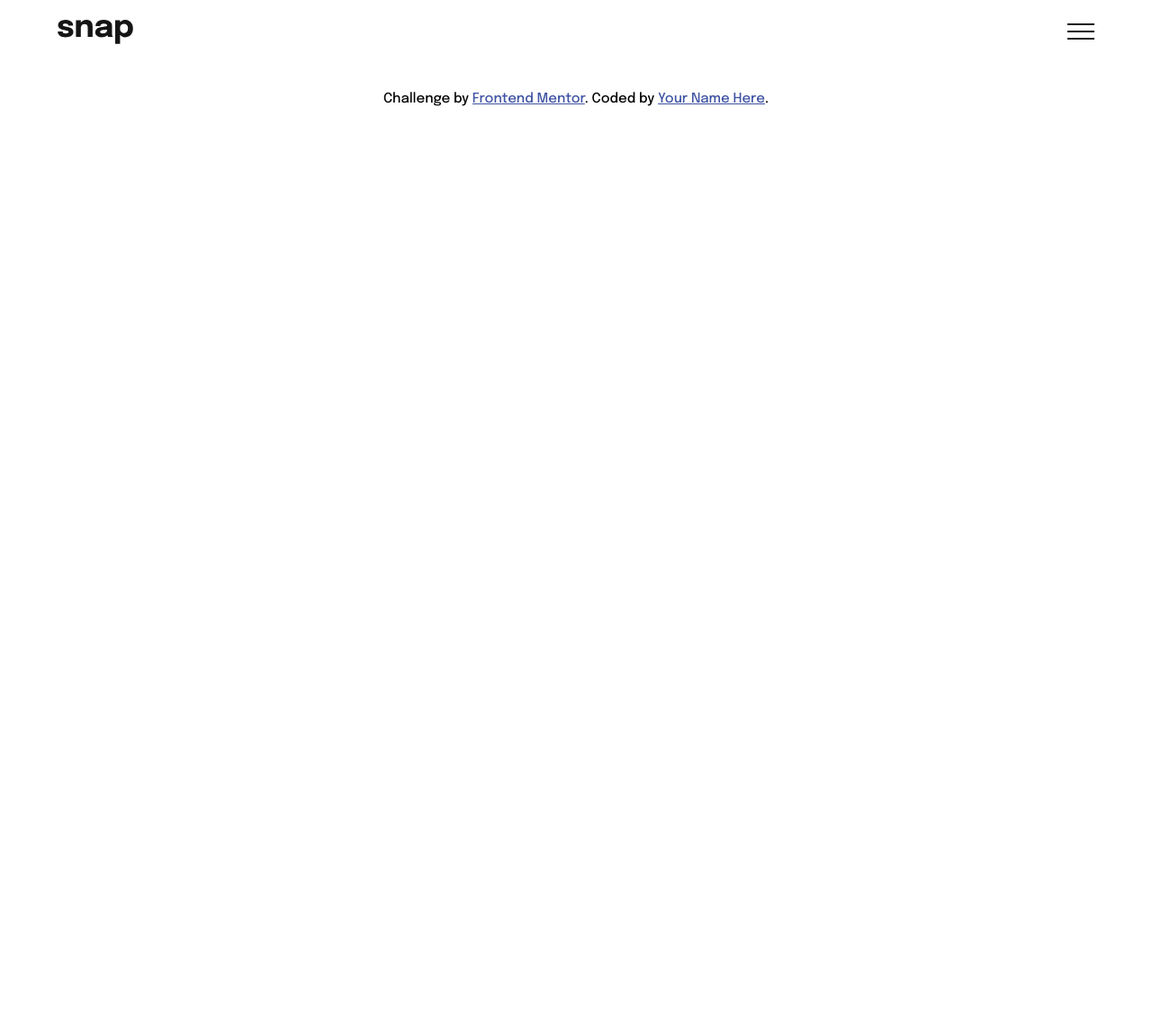
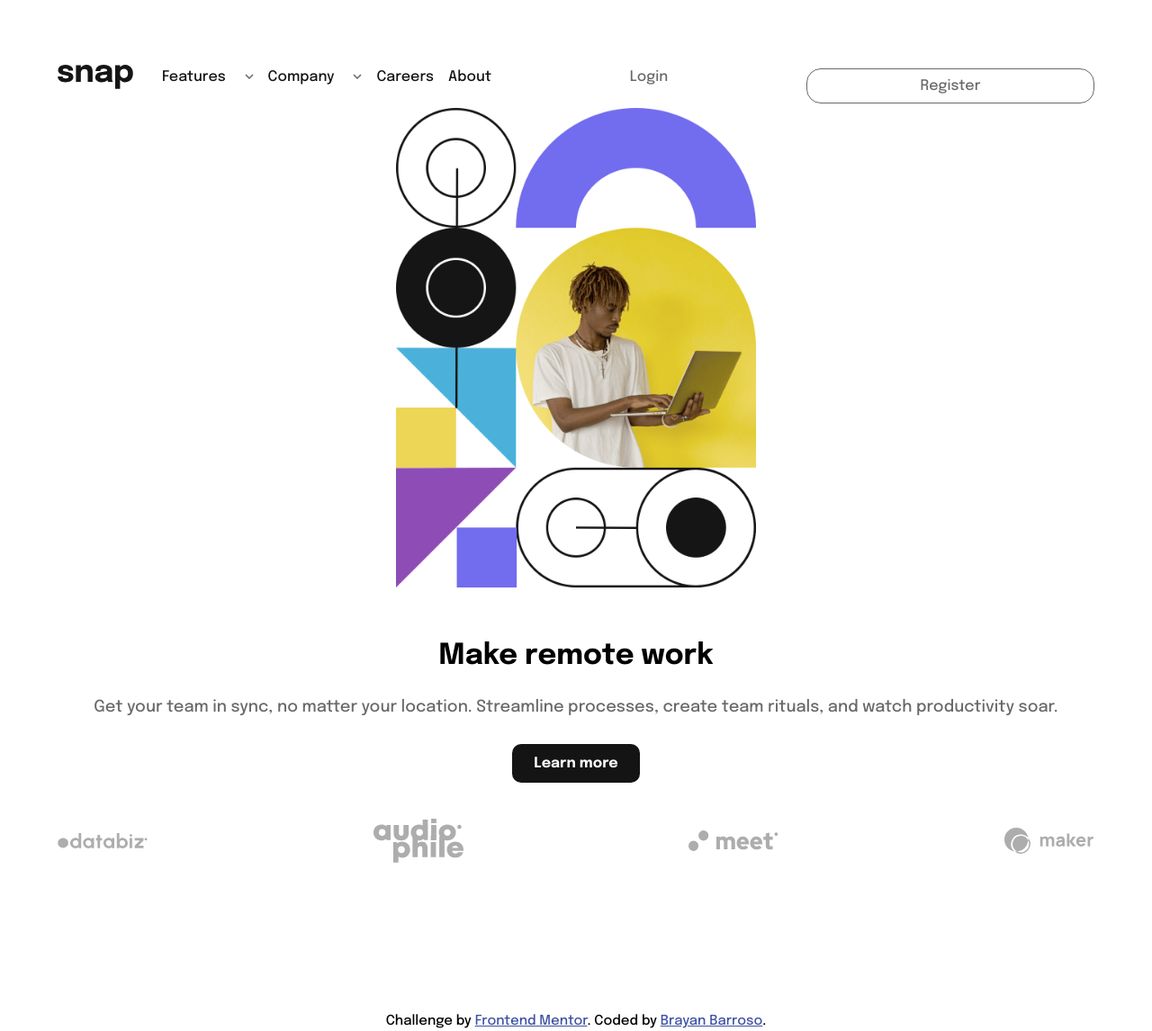
Before and after one commit to brayanbarroso/dropdown-navigation, a plain HTML site: page index.html in a window 1280 px wide. Shown: the whole page at 90% size. Before the commit the page ends 800 px from the top, so only its background shows below. Drawn offline with Linux system fonts and the light colour scheme.

Commit message:
ajustando menu a desktop

```diff
--- a/assets/css/main.css
+++ b/assets/css/main.css
@@ -128,6 +128,66 @@ body {
   text-decoration: none;
 }
 
+/* main */
+.main__section {
+  display: grid;
+  grid-template-columns: 5% 1fr 5%;
+  grid-template-areas:
+    "img img img"
+    ". text .";
+}
+
+.main__article {
+  grid-area: text;
+  padding: 56px 0;
+  text-align: center;
+}
+
+.main__title {
+  font-size: 2rem;
+}
+
+.main__paragraph {
+  color: var(--Medium-Gray);
+  font-size: 18px;
+  line-height: 1.5;
+  margin: 1.5em 0;
+}
+
+.main__button {
+  background-color: var(--Almost-Black);
+  border-radius: 10px;
+  color: var(--Almost-White);
+  display: inline-block;
+  font-weight: 700;
+  padding: 0.8em 1.5em;
+  text-decoration: none;
+}
+
+.main__picture {
+  grid-area: img;
+  margin: 0 auto;
+  max-width: 400px;
+}
+
+.main__img {
+  width: 100%;
+}
+
+.main__brands {
+  align-items: center;
+  display: grid;
+  gap: 1em;
+  grid-auto-columns: minmax(30px, 100px);
+  grid-auto-flow: column;
+  justify-content: space-between;
+  margin: 40px 0 80px;
+}
+
+.main__brand {
+  width: 100%;
+}
+
 /* Footer */
 footer {
   margin-block: 32px;
@@ -140,3 +200,64 @@ footer {
 .attribution a {
   color: hsl(228, 45%, 44%);
 }
+
+@media (min-width: 768px) {
+  .container {
+    overflow: visible;
+  }
+
+  .nav {
+    gap: 2em;
+    padding: 50px 0 0;
+  }
+
+  .nav__hamburguer {
+    display: none;
+  }
+
+  .nav__overlay {
+    background-color: transparent;
+    flex: 1;
+    opacity: 1;
+    pointer-events: unset;
+    position: unset;
+  }
+
+  .nav__menu {
+    align-items: center;
+    background-color: unset;
+    display: flex;
+    gap: 1em;
+    max-width: unset;
+    overflow: unset;
+    padding: 0;
+    position: unset;
+    width: 100%;
+  }
+
+  .nav__item {
+    margin: 0;
+    padding: 0;
+    position: relative;
+    width: max-content;
+  }
+
+  .nav__inner {
+    background-color: #ffffff;
+    box-shadow: 0 0 10px rgba(0, 0, 0, 0.5);
+    height: auto;
+    padding: 2em;
+    pointer-events: none;
+    position: absolute;
+    left: 0;
+    opacity: 0;
+    transition: opacity 0.3s;
+    width: max-content;
+    z-index: 1000;
+  }
+
+  .nav__inner--show {
+    opacity: 1;
+    pointer-events: unset;
+  }
+}
--- a/assets/js/app.js
+++ b/assets/js/app.js
@@ -1,5 +1,6 @@
 const hamburguerIcon = document.querySelector('.nav__hamburguer');
 const navOverlay     = document.querySelector('.nav__overlay');
+let currentDropdown = navOverlay;
 
 // Evento para mostrar el menu en dispositivos moviles
 hamburguerIcon.addEventListener('click',()=>{
@@ -15,13 +16,17 @@ navOverlay.addEventListener('click',(e)=>{
     // console.log(e.target.classList.value);
     if(isActive(currentElement,'nav__parent')){
         const subMenu = currentElement.parentElement.children[1];
-        console.log(subMenu);
+        // console.log(subMenu);
         if(window.innerWidth < 768){
-let height = (subMenu.clientHeight == 0) ? subMenu.scrollHeight : 0;
+        let height = (subMenu.clientHeight == 0) ? subMenu.scrollHeight : 0;
 
-subMenu.style.height = `${height}px`;
+        subMenu.style.height = `${height}px`;
         }else{
-
+            if (!isActive(subMenu, 'nav__inner--show')) {
+                closeDropdown(currentDropdown);
+            }
+            subMenu.classList.toggle('nav__inner--show');
+            currentDropdown = subMenu;
         }
     }
 });
@@ -29,3 +34,20 @@ subMenu.style.height = `${height}px`;
 function isActive(element, string){
     return element.classList.value.includes(string);
 }
+
+function closeDropdown(currentDropdown){
+    if (isActive(currentDropdown, 'nav__inner--show')) {
+        currentDropdown.classList.remove('nav__inner--show');
+    }
+}
+
+window.addEventListener('resize', ()=>{
+    closeDropdown(currentDropdown);
+
+    if (Window.innerWidth > 768) {
+        const navInners = document.querySelectorAll('.nav__inner');
+
+        navInners.forEach(navInner =>{navInner.style.height = "";});
+
+    }
+});
--- a/index.html
+++ b/index.html
@@ -9,7 +9,7 @@
       rel="icon"
       type="image/png"
       sizes="32x32"
-      href="./images/favicon-32x32.png"
+      href="./assets/img/favicon-32x32.png"
     />
     <link rel="preconnect" href="https://fonts.googleapis.com" />
     <link rel="preconnect" href="https://fonts.gstatic.com" crossorigin />
@@ -135,40 +135,60 @@
       </nav>
     </header>
 
-    <!-- <section>
-      <div class="section-container">
-        <div class="section-description">
-          <h1>Make remote work</h1>
-          <p>
-            Get your team in sync, no matter your location. Streamline
-            processes, create team rituals, and watch productivity soar.
-          </p>
-          <a href="#" class="description-button">Learn more</a>
-          <div class="description-banner">
-            <img src="./assets/img/client-databiz.svg" alt="" />
-            <img src="./assets/img/client-audiophile.svg" alt="" />
-            <img src="./assets/img/client-meet.svg" alt="" />
-            <img src="./assets/img/client-maker.svg" alt="" />
+    <main class="main">
+      <section class="main__section">
+        <picture class="main__picture">
+          <source
+            media="(min-width: 768px)"
+            srcset="./assets/img/image-hero-desktop.png"
+            class="main__img" />
+          <img
+            src="./assets/img/image-hero-mobile.png"
+            alt="Imagen de version mobil proyecto"
+            class="main__img"
+        /></picture>
+        <article class="main__article">
+          <div class="main__texts">
+            <h1 class="main__title">Make remote work</h1>
+            <p class="main__paragraph">
+              Get your team in sync, no matter your location. Streamline
+              processes, create team rituals, and watch productivity soar.
+            </p>
+            <a href="#" class="main__button">Learn more</a>
           </div>
-        </div>
-        <div class="section-img">
-          <picture>
-            <source
-              media="(max-width: 780px)"
-              srcset="./assets/img/image-hero-mobile.png"
+
+          <div class="main__brands">
+            <img
+              class="main__brand"
+              src="./assets/img/client-databiz.svg"
+              alt=""
             />
-            <img src="./assets/img/image-hero-desktop.png" alt="" />
-          </picture>
-        </div>
-      </div>
-    </section> -->
+            <img
+              class="main__brand"
+              src="./assets/img/client-audiophile.svg"
+              alt=""
+            />
+            <img
+              class="main__brand"
+              src="./assets/img/client-meet.svg"
+              alt=""
+            />
+            <img
+              class="main__brand"
+              src="./assets/img/client-maker.svg"
+              alt=""
+            />
+          </div>
+        </article>
+      </section>
+    </main>
 
     <footer>
       <div class="attribution">
         Challenge by
         <a href="https://www.frontendmentor.io?ref=challenge" target="_blank"
           >Frontend Mentor</a
-        >. Coded by <a href="#">Your Name Here</a>.
+        >. Coded by <a href="#">Brayan Barroso</a>.
       </div>
     </footer>
 
```
